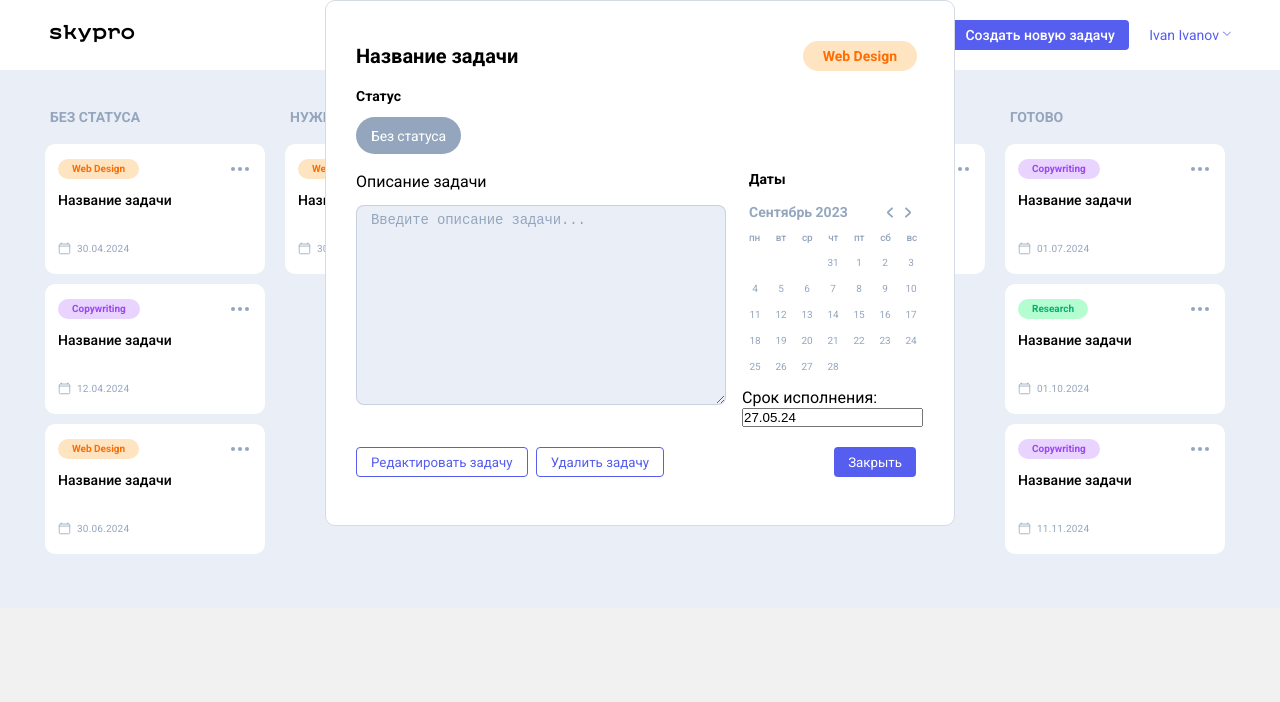
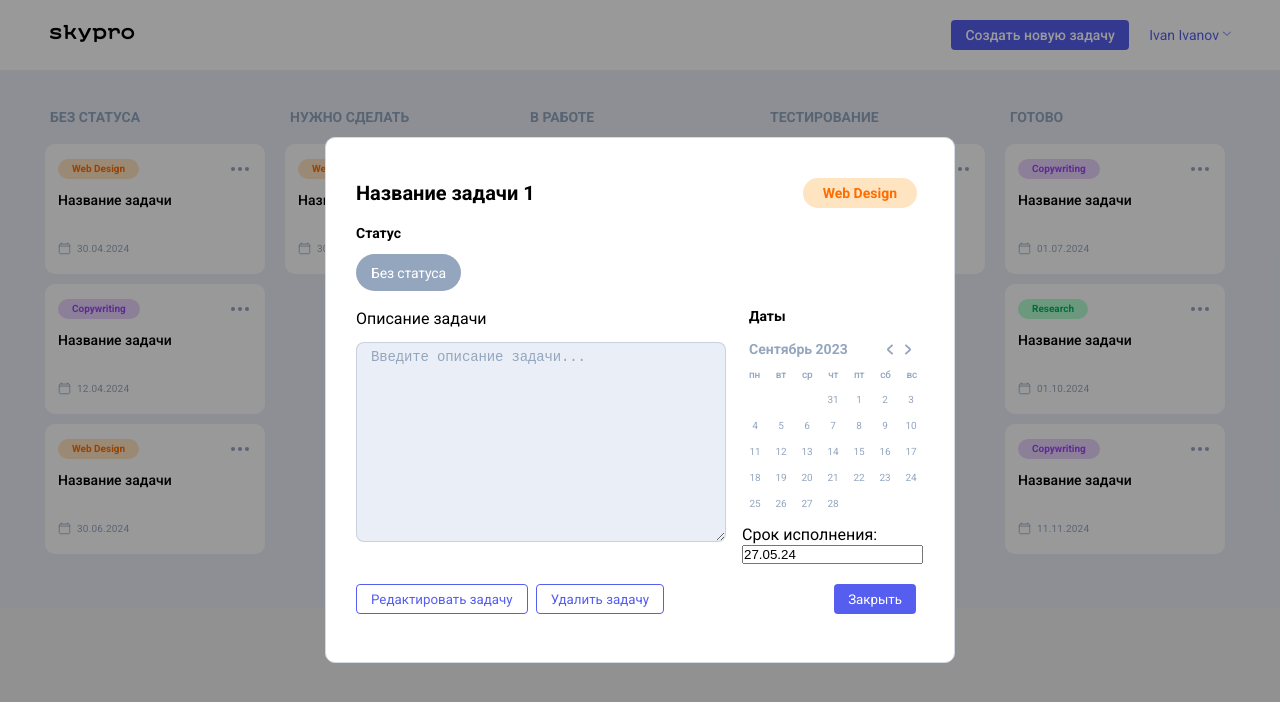
Before and after one commit to dimych1978/skypro-kanban, a React (Vite) app: page /card/1 in a window 1280 px wide. Shown: the top 702 px of the page. Built offline with nearby package versions, Linux system fonts and the light colour scheme.

Commit message:
correcting styles, improvement of routes, fix errors

```diff
--- a/src/AppRouters.jsx
+++ b/src/AppRouters.jsx
@@ -1,4 +1,4 @@
-import { BrowserRouter, Navigate, Route, Routes } from 'react-router-dom';
+import { BrowserRouter, Route, Routes } from 'react-router-dom';
 import Login from './pages/Login';
 import NotFound from './pages/NotFound';
 import Registry from './pages/Registry';
@@ -6,6 +6,10 @@ import CardPage from './pages/CardPage';
 import Exit from './pages/Exit';
 import Home from './pages/Home';
 import NewCard from './pages/NewCard';
+import { PrivateRoute } from './PrivateRote';
+import { useState } from 'react';
+import { cardList } from './data';
+import { format } from 'date-fns/format';
 
 const appRouters = {
   HOME: '/',
@@ -16,20 +20,39 @@ const appRouters = {
   EXIT: '/exit',
 };
 
-export const PrivateRoute = ({ isAuth }) => {
-  return isAuth ? <Home /> : <Navigate to="/login" />;
-};
+const AppRouters = () => {
+  const [isAuth, setIsAuth] = useState(true);
+  const [cards, setCards] = useState(cardList);
 
-const AppRouters = () => {
-  const isAuth = true;
+  const onAddCard = (newTask) => {
+    setCards([
+      ...cards,
+      {
+        id: cards.length + 1,
+        theme: 'Research',
+        color: '_green',
+        title: newTask,
+        date: format(new Date(), 'dd.MM.yy'),
+        status: 'Без статуса',
+      },
+    ]);
+  };
+
   return (
     <BrowserRouter>
       <Routes>
         <Route element={<PrivateRoute isAuth={isAuth} />}>
-          <Route path={appRouters.HOME} element={<Home />}></Route>
-          <Route path={appRouters.CARD} element={<CardPage />}></Route>
-          <Route path={appRouters.NEWCARD} element={<NewCard />}></Route>
-          <Route path={appRouters.EXIT} element={<Exit />}></Route>
+          <Route path={appRouters.HOME} element={<Home cards={cards} />}>
+            <Route path={appRouters.CARD} element={<CardPage />}></Route>
+            <Route
+              path={appRouters.NEWCARD}
+              element={<NewCard addCards={onAddCard} />}
+            ></Route>
+            <Route
+              path={appRouters.EXIT}
+              element={<Exit handleAuth={setIsAuth} />}
+            ></Route>
+          </Route>
         </Route>
         <Route path={appRouters.LOGIN} element={<Login />}></Route>
         <Route path={appRouters.REGISTRY} element={<Registry />}></Route>
--- /dev/null
+++ b/src/PrivateRote.jsx
@@ -0,0 +1,5 @@
+import { Navigate, Outlet } from 'react-router-dom';
+
+export const PrivateRoute = ({ isAuth }) => {
+  return isAuth ? <Outlet /> : <Navigate to="/login" />;
+};
--- a/src/components/Header/Nav.jsx
+++ b/src/components/Header/Nav.jsx
@@ -32,7 +32,6 @@ const Nav = ({ isLight, setIsLight }) => {
   const handleUser = () => {
     setPopupUser(!popupUser);
   };
-
   const handleTheme = () => {
     setIsLight(isLight);
   };
--- a/src/components/Main.jsx
+++ b/src/components/Main.jsx
@@ -1,4 +1,3 @@
-import { Outlet } from 'react-router-dom';
 import Columns from './Columns/Columns';
 import * as S from './Main.styled';
 
@@ -8,7 +7,6 @@ const Main = ({ cards }) => {
       <S.Container>
         <S.MainBlock>
           <Columns cards={cards} />
-          <Outlet />
         </S.MainBlock>
       </S.Container>
     </S.Main>
--- a/src/pages/CardPage.jsx
+++ b/src/pages/CardPage.jsx
@@ -9,10 +9,11 @@ const CardPage = () => {
 
   return (
     <S.PopBrows id="popBrowse">
+      <S.Container>
         <S.Block>
           <S.Content>
             <S.TopBlock>
-            <S.Ttl>Название задачи</S.Ttl>
+              <S.Ttl>Название задачи {cardId}</S.Ttl>
               <S.ThemeTop $theme={card.theme}>
                 <p>{card.theme}</p>
               </S.ThemeTop>
@@ -30,7 +31,9 @@ const CardPage = () => {
             <S.Wrap>
               <S.Form id="formBrowseCard" action="#">
                 <S.FormBlock>
-                <S.LabelForm htmlFor="textArea01">Описание задачи</S.LabelForm>
+                  <S.LabelForm htmlFor="textArea01">
+                    Описание задачи
+                  </S.LabelForm>
                   <S.FormArea
                     name="text"
                     id="textArea01"
@@ -62,6 +65,7 @@ const CardPage = () => {
             </S.Btn>
           </S.Content>
         </S.Block>
+      </S.Container>
     </S.PopBrows>
   );
 };
--- a/src/pages/CardPage.styled.js
+++ b/src/pages/CardPage.styled.js
@@ -20,6 +20,18 @@ export const PopBrows = styled.div`
   min-width: 375px;
   height: 100%;
   min-height: 100vh;
+`;
+
+export const Container = styled.div`
+  width: 100%;
+  height: 100%;
+  min-height: 100vh;
+  padding: 0 16px;
+  display: flex;
+  flex-direction: column;
+  align-items: center;
+  justify-content: center;
+  background: rgba(0, 0, 0, 0.4);
 `;
 
 export const Block = styled.div`
--- a/src/pages/Exit.jsx
+++ b/src/pages/Exit.jsx
@@ -1,7 +1,10 @@
 import { Link } from 'react-router-dom';
 import * as S from './Exit.styled';
 
-const Exit = () => {
+const Exit = ({ handleAuth }) => {
+  // const handleAuth = () => {
+  //   isAuth(false);
+  // };
   return (
     <S.Exit id="popExit">
       <S.Container>
@@ -9,7 +12,7 @@ const Exit = () => {
           <S.Ttl>Выйти из аккаунта?</S.Ttl>
           <form id="formExit" action="#">
             <S.Group>
-              <S.BtnYes id="exitYes">
+              <S.BtnYes id="exitYes" onClick={() => handleAuth(false)}>
                 <Link to="/login">Да, выйти</Link>
               </S.BtnYes>
               <S.BtnNo id="exitNo">
--- a/src/pages/Home.jsx
+++ b/src/pages/Home.jsx
@@ -1,14 +1,16 @@
 import { useEffect, useState } from 'react';
 import Header from '../components/Header/Header';
 import Main from '../components/Main';
-import { cardList, dark, light } from '../data';
+import { dark, light } from '../data';
 import { Wrapper } from './Home.styled';
 import { GlobalStyles } from '../Global.styled';
 import { ThemeProvider } from 'styled-components';
+import { Outlet } from 'react-router-dom';
 
-function Home() {
+function Home({ cards }) {
   const [isLoading, setIsLoading] = useState(true);
   const [isLight, setIsLight] = useState(true);
+
   useEffect(() => {
     setTimeout(() => {
       setIsLoading(false);
@@ -26,7 +28,8 @@ function Home() {
         ) : (
           <>
             <Header isLight={isLight} setIsLight={setIsLight} />
-            <Main cards={cardList} />
+            <Main cards={cards} />
+            <Outlet />
           </>
         )}
       </Wrapper>
--- a/src/pages/NewCard.jsx
+++ b/src/pages/NewCard.jsx
@@ -7,37 +7,23 @@ import {
   LabelForm,
   Subttl,
 } from './CardPage.styled';
-import { cardList, categoriesList } from '../data';
+import { categoriesList } from '../data';
 import { useState } from 'react';
-import { format } from 'date-fns';
 import { useNavigate } from 'react-router-dom';
 
-const NewCard = () => {
+const NewCard = ({ addCards }) => {
   // const ref = useRef();
-  const [cards, setCards] = useState(cardList);
-  const [newTask, setNewTask] = useState();
-
+  const [newTask, setNewTask] = useState('');
   const navigate = useNavigate();
 
   const handleChange = (e) => {
     setNewTask(e.target.value);
   };
-  const onAddCard = () => {
-    setCards([
-      ...cards,
-      {
-        id: cards.length + 1,
-        theme: 'Research',
-        color: '_green',
-        title: newTask,
-        date: format(new Date(), 'dd.MM.yy'),
-        status: 'Без статуса',
-      },
-    ]);
+
+  const handleCreate = () => {
+    addCards(newTask);
     navigate('/');
-    console.log(cards);
   };
-
   return (
     <S.NewCard id="popNewCard">
       <S.Container>
@@ -80,7 +66,7 @@ const NewCard = () => {
                 </CategoriesTheme>
               ))}
             </CategoriesTheme>
-            <S.BtnCreate id="btnCreate" onClick={onAddCard}>
+            <S.BtnCreate id="btnCreate" onClick={handleCreate}>
               Создать задачу
             </S.BtnCreate>
           </S.Content>
```
Lines whose indentation alone changed are shown as unchanged.
